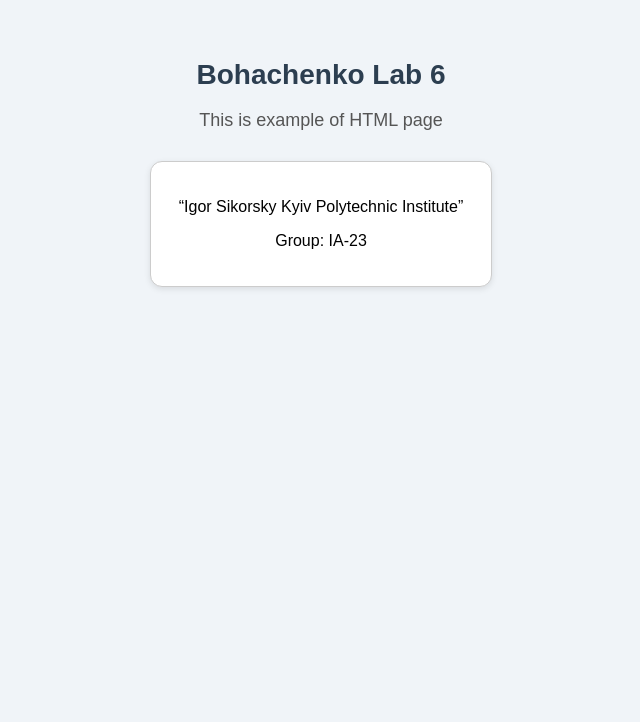
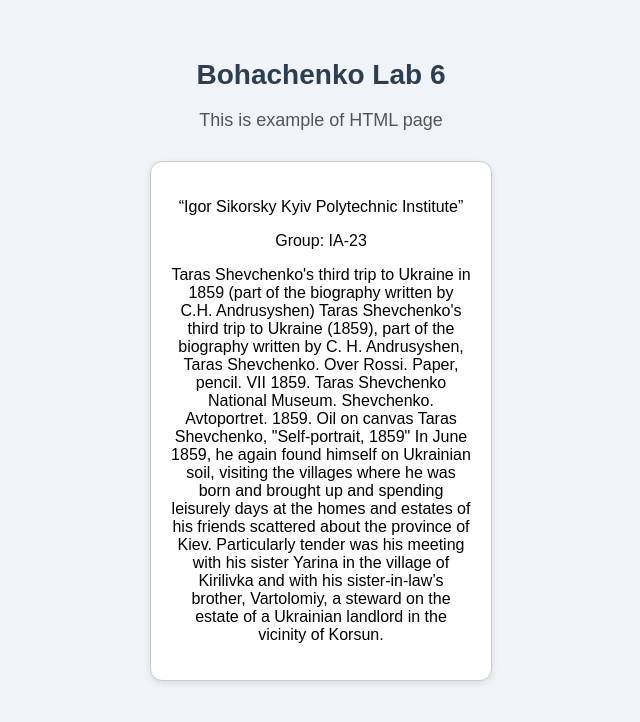
Before and after one commit to nentoday/Information-technology-infrastructure, a plain HTML site: page index.html in a window 1280 px wide. Shown: the whole page, without its empty margins (319-959 px from the left). Drawn offline with Linux system fonts and the light colour scheme.

Commit message:
Updated index.html

```diff
--- a/index.html
+++ b/index.html
@@ -14,6 +14,11 @@
       <div class="member">
         <p>“Igor Sikorsky Kyiv Polytechnic Institute”</p>
         <p>Group: IA-23</p>
+        <p>Taras Shevchenko's third trip to Ukraine in 1859 (part of the biography written by C.H. Andrusyshen)
+Taras Shevchenko's third trip to Ukraine (1859), part of the biography written by C. H. Andrusyshen, Taras Shevchenko. Over Rossi. Paper, pencil. VII 1859. Taras Shevchenko National Museum.  Shevchenko. Avtoportret. 1859. Oil on canvas
+Taras Shevchenko,
+"Self-portrait, 1859"
+In June 1859, he again found himself on Ukrainian soil, visiting the villages where he was born and brought up and spending leisurely days at the homes and estates of his friends scattered about the province of Kiev. Particularly tender was his meeting with his sister Yarina in the village of Kirilivka and with his sister-in-law’s brother, Vartolomiy, a steward on the estate of a Ukrainian landlord in the vicinity of Korsun.</p>
       </div>
     </div>
   </div>
```
